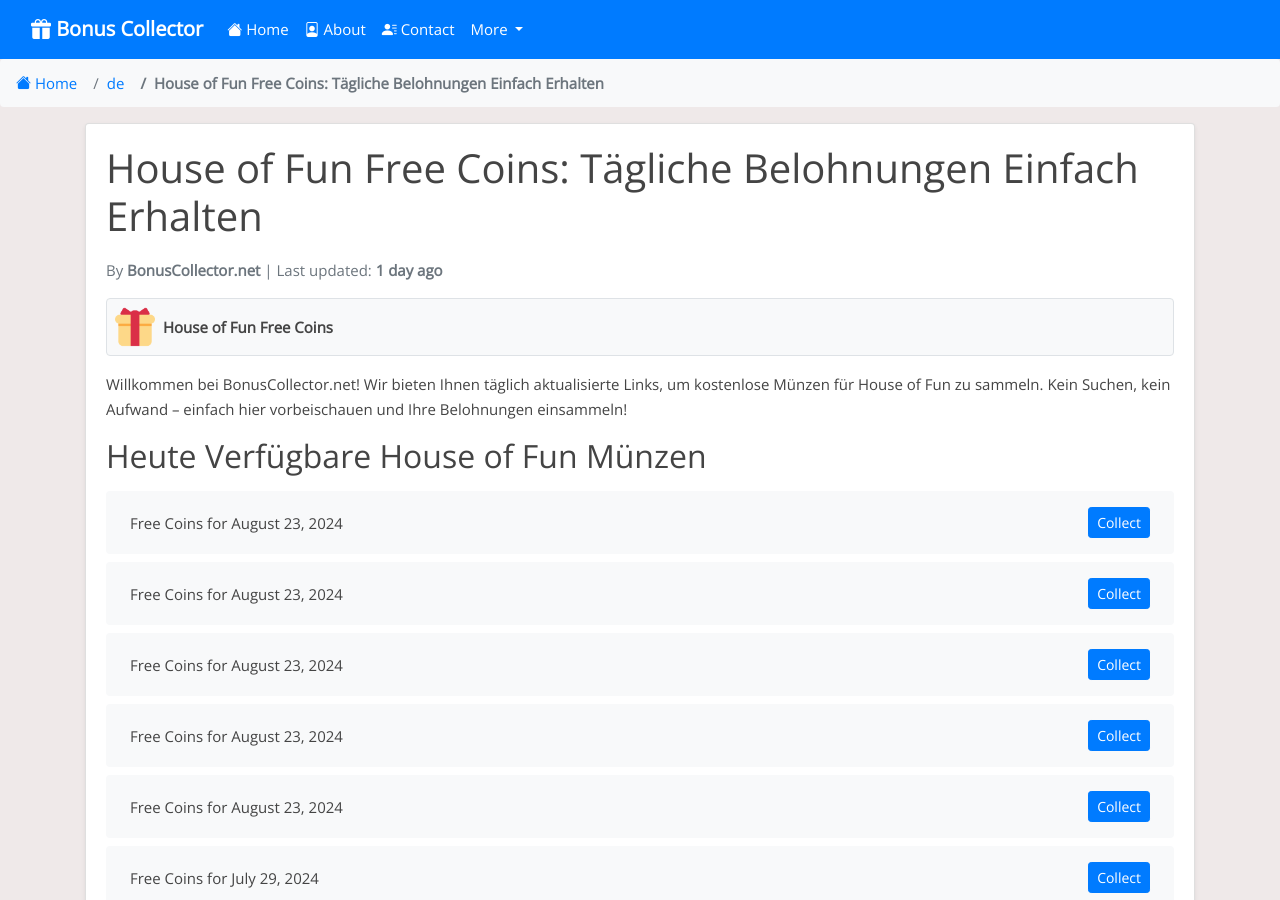
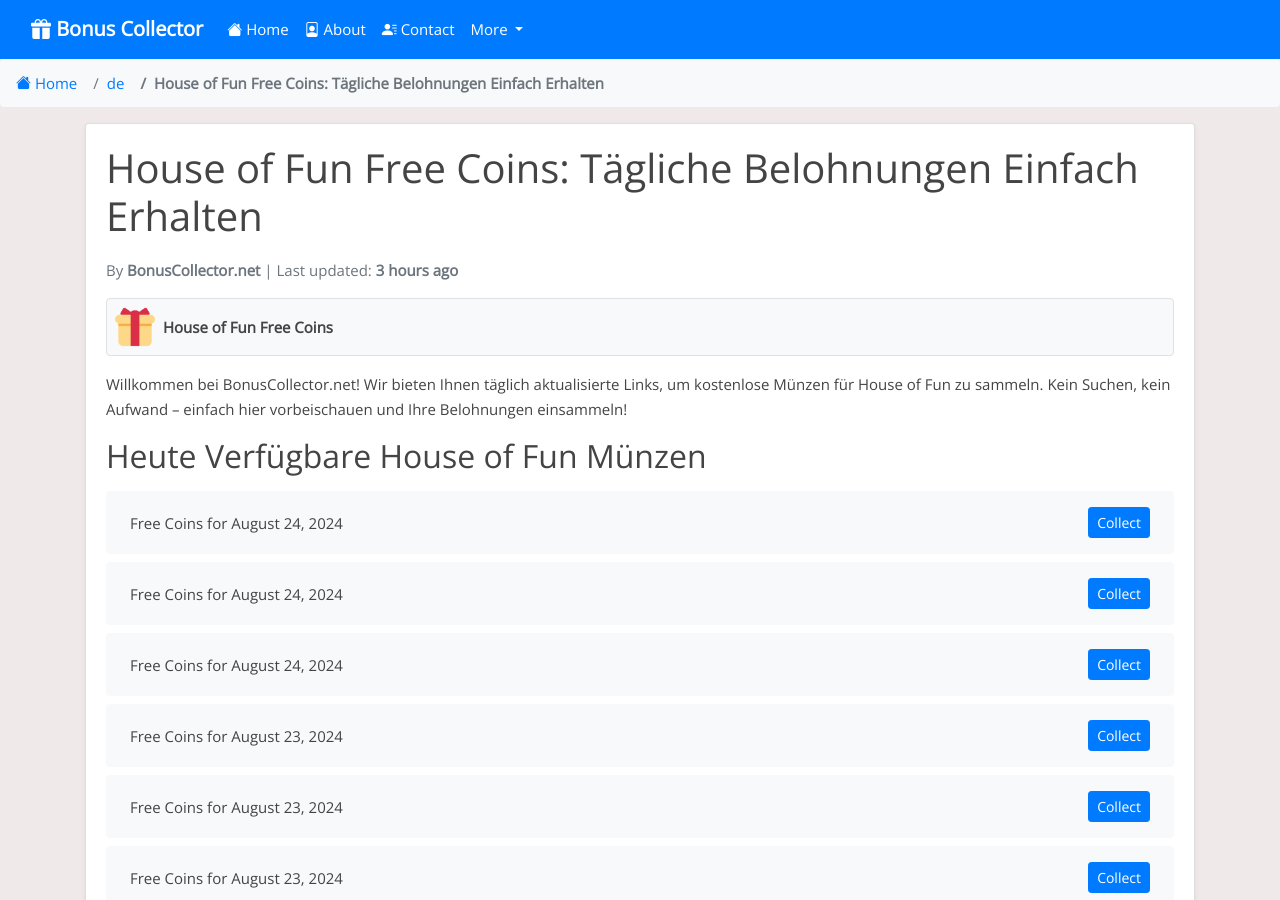
Before and after one commit to Prollad99/bs-net, a Jekyll site: the page built from de/_posts/2024-07-18-house-of-fun.md, in a window 1280 px wide and 900 px high. Built offline with Jekyll 4.4.1, drawn with Linux system fonts in a browser that asks for light colours; nearby versions of some CDN libraries; comment, search, counter and statistics services are not loaded; some of the changed text lies outside the part shown.

Commit message:
Update house-of-fun reward links and last modified date

```diff
--- a/_data/include_files.yml
+++ b/_data/include_files.yml
@@ -11,7 +11,7 @@
   last_modified: 2024-08-24 06:08:10
 
 house-of-fun.html:
-  last_modified: 2024-08-23 08:38:13
+  last_modified: 2024-08-24 09:47:55
 
 cash-frenzy.html:
   last_modified: 2024-08-24 06:08:05
--- a/_includes/house-of-fun.html
+++ b/_includes/house-of-fun.html
@@ -1,4 +1,16 @@
 <ul class="list-group mt-3 mb-4">
+  <li class="list-group-item d-flex justify-content-between align-items-center">
+    <span>Free Coins for August 24, 2024</span>
+    <a href="https://playtika.onelink.me/hof/w4blbwsu?af_dp=hof%3A%2F%2F&af_force_deeplink=true&c_id=2024M8D24_07&s_id=1060&deeplink=eyJpZCI6ImU4MDg3Y2E5LWE0MTctNDBkYS04NDNlLWEzZDkyYWE4ZmQ4YSIsImFjIjoiaG9mX2dpZnRfY291cG9uIn0=" class="btn btn-primary btn-sm">Collect</a>
+  </li>
+  <li class="list-group-item d-flex justify-content-between align-items-center">
+    <span>Free Coins for August 24, 2024</span>
+    <a href="https://playtika.onelink.me/hof/w4blbwsu?af_dp=hof%3A%2F%2F&af_force_deeplink=true&c_id=2024M8D23_23&s_id=1060&deeplink=eyJpZCI6IjMwMzVkNzk4LTk2NTctNGM4NS1hNzhmLWNmNTVhMWEwNTk3YSIsImFjIjoiaG9mX2dpZnRfY291cG9uIn0=" class="btn btn-primary btn-sm">Collect</a>
+  </li>
+  <li class="list-group-item d-flex justify-content-between align-items-center">
+    <span>Free Coins for August 24, 2024</span>
+    <a href="https://playtika.onelink.me/hof/w4blbwsu?af_dp=hof%3A%2F%2F&af_force_deeplink=true&c_id=2024M8D23_19&s_id=1060&deeplink=eyJpZCI6IjQ5NzFlMDFlLTg1MDUtNGM0YS1hM2RkLTkyOWNkZTI3Y2U4YyIsImFjIjoiaG9mX2dpZnRfY291cG9uIn0=" class="btn btn-primary btn-sm">Collect</a>
+  </li>
   <li class="list-group-item d-flex justify-content-between align-items-center">
     <span>Free Coins for August 23, 2024</span>
     <a href="https://playtika.onelink.me/hof/w4blbwsu?af_force_deeplink=true&deeplink=eyJpZCI6ImMxOWFhNzg1LTBlODAtNDY1OC04OGIzLTY3OTJkMjQ3Yzg0NyIsImFjIjoiaG9mX2dpZnRfY291cG9uIn0=" class="btn btn-primary btn-sm">Collect</a>
@@ -387,16 +399,4 @@
     <span>Free Coins for August 12, 2024</span>
     <a href="https://playtika.onelink.me/hof/w4blbwsu?af_dp=hof%3A%2F%2F&af_force_deeplink=true&c_id=2024M8D11_23&s_id=1060&deeplink=eyJpZCI6IjI3M2ZiNDViLWFmZjktNDNjOC05ZTE5LTdmNGUzYWI5MDEyNCIsImFjIjoiaG9mX2dpZnRfY291cG9uIn0=" class="btn btn-primary btn-sm">Collect</a>
   </li>
-  <li class="list-group-item d-flex justify-content-between align-items-center">
-    <span>Free Coins for August 12, 2024</span>
-    <a href="https://playtika.onelink.me/hof/w4blbwsu?af_dp=hof%3A%2F%2F&af_force_deeplink=true&c_id=2024M8D11_19&s_id=1060&deeplink=eyJpZCI6ImE0Zjk1Nzk3LWZmNzItNGM0NS05NGE0LTQwODI1NTc5YzFjNCIsImFjIjoiaG9mX2dpZnRfY291cG9uIn0=" class="btn btn-primary btn-sm">Collect</a>
-  </li>
-  <li class="list-group-item d-flex justify-content-between align-items-center">
-    <span>Free Coins for August 11, 2024</span>
-    <a href="https://playtika.onelink.me/hof/w4blbwsu?af_dp=hof%3A%2F%2F&af_force_deeplink=true&c_id=2024M8D11_07&s_id=1060&deeplink=eyJpZCI6IjFlMTFmOTg0LTQzY2ItNDMwMy04NGRlLWZiZTJkOWQyOThhOSIsImFjIjoiaG9mX2dpZnRfY291cG9uIn0=" class="btn btn-primary btn-sm">Collect</a>
-  </li>
-  <li class="list-group-item d-flex justify-content-between align-items-center">
-    <span>Free Coins for August 11, 2024</span>
-    <a href="https://playtika.onelink.me/hof/w4blbwsu?af_dp=hof%3A%2F%2F&af_force_deeplink=true&c_id=2024M8D10_23&s_id=1060&deeplink=eyJpZCI6IjRmMDk0MDBhLWQ4NTAtNDcxNS1hMjFhLTM0Zjk4NWQxODk0ZiIsImFjIjoiaG9mX2dpZnRfY291cG9uIn0=" class="btn btn-primary btn-sm">Collect</a>
-  </li>
 </ul>
```
Also changed, not shown: links-json/house-of-fun.json (+12 -12 lines).
